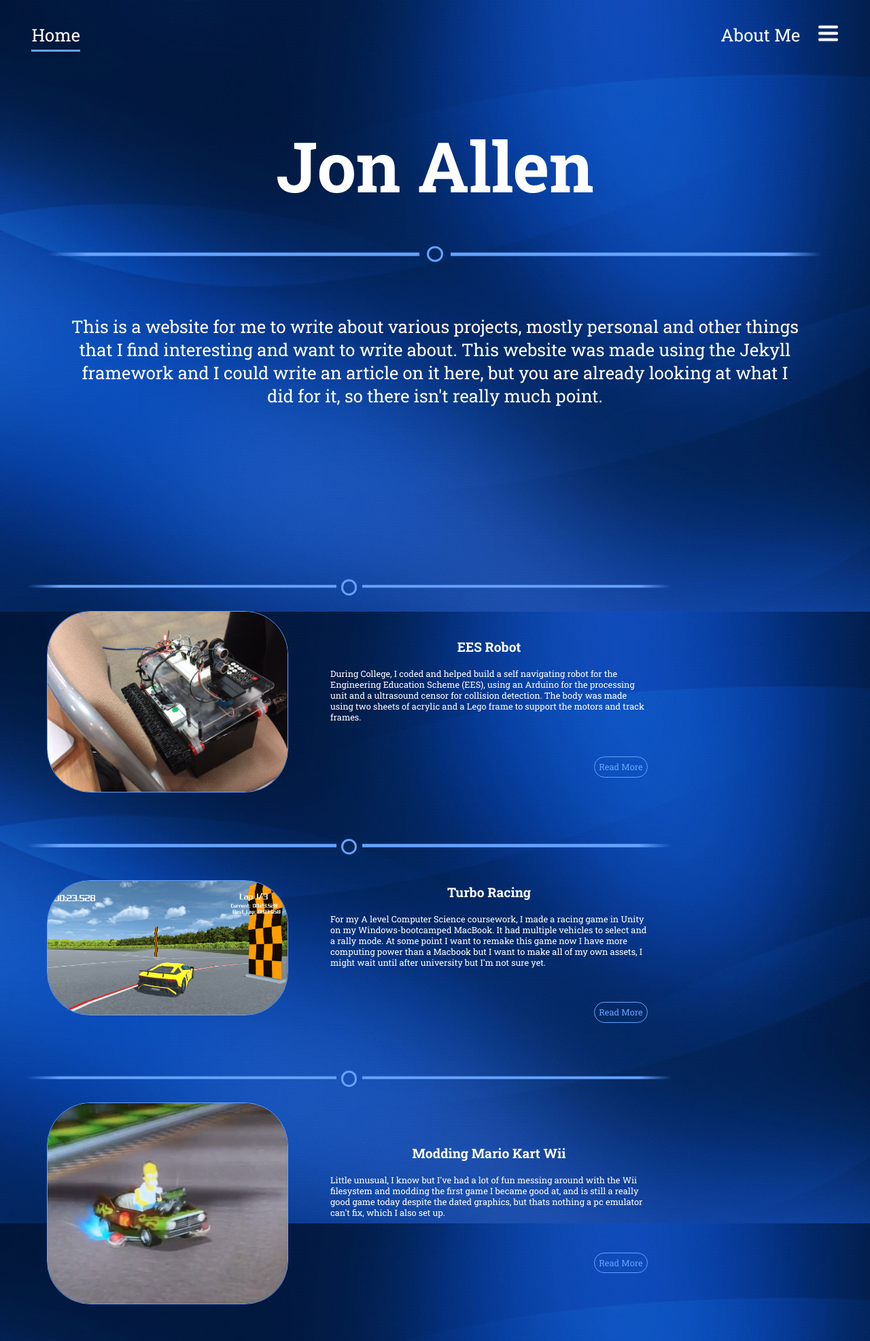
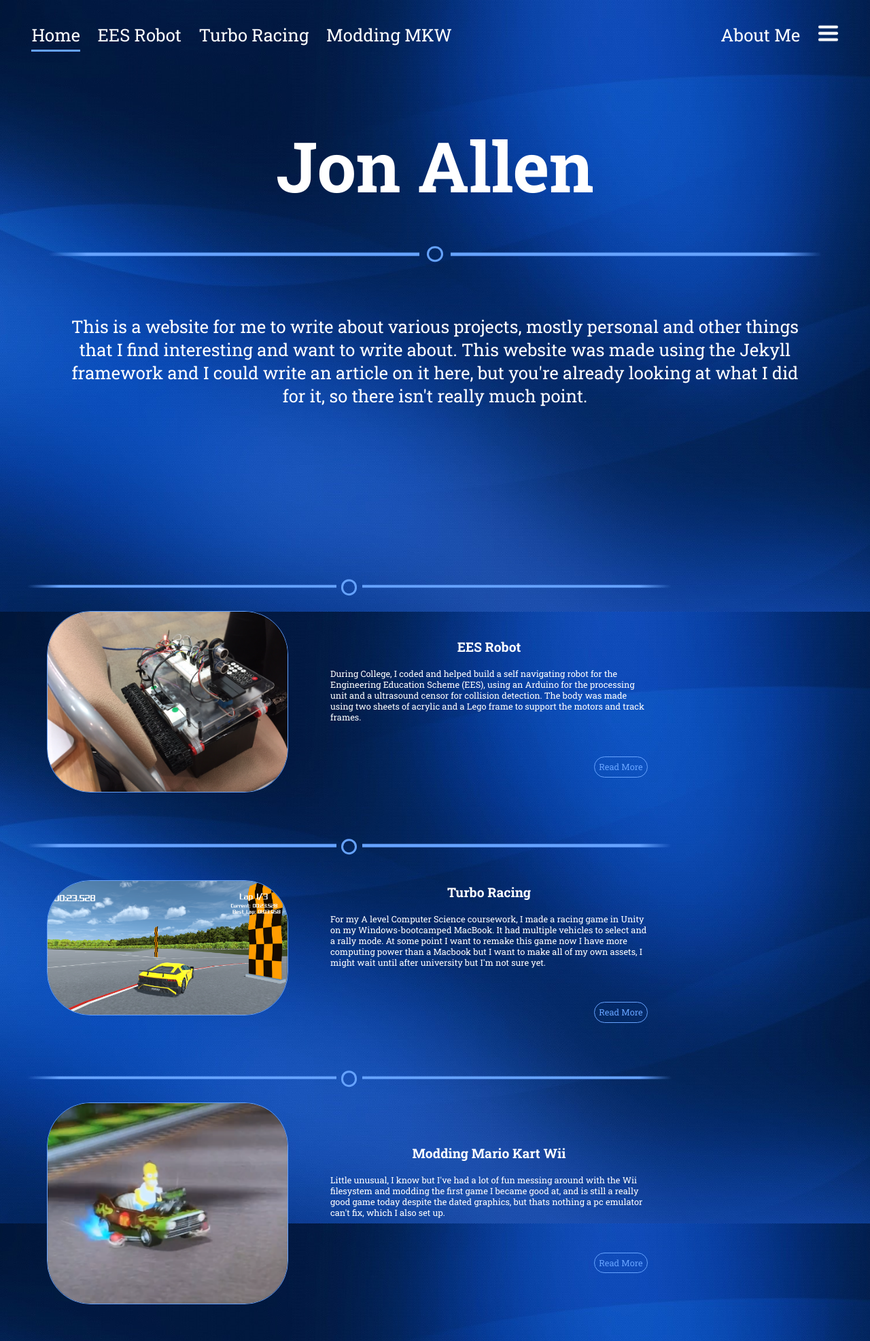
Before and after one commit to Hamsterdam117/Hamsterdam117.github.io, a Jekyll site: the page built from index.html, in a window 1280 px wide. Shown: the whole page at 68% size. Built offline with Jekyll 4.4.1, drawn with Linux system fonts in a browser that asks for light colours.

Commit message:
Cleaned up css file, added templates for the current pages

```diff
--- /dev/null
+++ b/EES-robot.html
@@ -0,0 +1,5 @@
+---
+layout: default
+title: EES-Robot
+header: EES Robot
+---
--- a/_includes/footer.html
+++ /dev/null
@@ -1,3 +0,0 @@
-<div class="footer">
-	<p>&#169; 2020 Jonathan Allen<p>
-</div>
--- a/_includes/header.html
+++ b/_includes/header.html
@@ -1,9 +1,12 @@
-<div class="navbar">
+<div id="navbar">
 	<a id="nav-home" href="/index.html">Home</a>
+	<a id="nav-ees-robot" href="/EES-robot.html">EES Robot</a>
+	<a id="nav-turbo-racing" href="/turbo-racing.html">Turbo Racing</a>
+	<a id="nav-modding-mkw" href="/modding-mkw.html">Modding MKW</a>
 
-	<div style="float:right" class="dropdown">
-		<img src="/img/navbar-icon/icon-white.png" onclick="onClick(this.src)" onmouseover="mouseOn(this.src)" onmouseout="mouseOff(this.src)" class="icon dropbtn" id="nav-icon" />
-		<div id="myDropdown" class="dropdown-content">
+	<div style="float:right" id="dropdown">
+		<img src="/img/navbar-icon/icon-white.png" onclick="onClick(this.src)" onmouseover="mouseOn(this.src)" onmouseout="mouseOff(this.src)" id="nav-icon" />
+		<div id="dropdownContent" class="dropdown-content">
 			<a id="nav-contact" href="mailto:jon@the-allens.net">Email</a>
 		    <a href="https://www.linkedin.com/in/jon-allen-b071ba195">LinkedIn</a>
 		    <a href="https://github.com/Hamsterdam117">GitHub</a>
@@ -27,6 +30,12 @@ function activePage() {
 		document.getElementById("nav-about").classList.add("active");
 	} else if (title == "Contact") {
 		document.getElementById("nav-contact").style.color = "#66a3ff";
+	} else if (title == "EES-Robot") {
+		document.getElementById("nav-ees-robot").classList.add("active");
+	} else if (title == "Turbo Racing") {
+		document.getElementById("nav-turbo-racing").classList.add("active");
+	} else if (title == "Modding MKW") {
+		document.getElementById("nav-modding-mkw").classList.add("active");
 	}
 }
 
@@ -76,7 +85,7 @@ function mouseOff(src) {
 
 // Close the dropdown menu if the user clicks outside of it
 window.onclick = function(event) {
-  if (!event.target.matches('.dropbtn')) {
+  if (!event.target.matches('#nav-icon')) {
 
   	var path = new URL(document.getElementById("nav-icon").src);
 
--- a/_includes/home-post.html
+++ b/_includes/home-post.html
@@ -1,17 +1,17 @@
 <div class="new-post">
 
-	<div class ="post-underline-container">
-        <div class="post-underline"></div>
-    	<div class="post-circle"></div>
+	<div id="post-underline">
+        <div class="line"></div>
+    	<div class="circle"></div>
     </div>
 
-    <table class="content">
+    <table id="post-table">
 		<tr>
-	    	<td class="post-image-container"><img src="{{ include.src }}" alt="EES Robot" class="post-image" /></td>
+	    	<td class="image-container"><img src="{{ include.src }}" alt="EES Robot"  /></td>
 	    	<td>
-	    		<h3 class="post-title">{{ include.heading }}</h3>
-	    		<p class="post-text">{{ include.text }}</p>
-	    		<p class="post-link"><a href="{{ include.link }}">Read More</a></p>
+	    		<h3>{{ include.heading }}</h3>
+	    		<p>{{ include.text }}</p>
+	    		<p class="link"><a href="{{ include.link }}">Read More</a></p>
 	    	</td>
 	  	</tr>
 	</table>
--- a/_layouts/default.html
+++ b/_layouts/default.html
@@ -15,11 +15,17 @@
         <h1>{{ page.header }}</h1>
       {% endif %}
 
-      <div class ="h1-underline-container">
-        <div class="h1-underline"></div>
-        <div class="h1-circle"></div>
+      <div id="h1-underline">
+        <div class="line"></div>
+        <div class="circle"></div>
       </div>
       {{ content }}
   </body>
-  <!--<footer>{% include footer.html %}</footer>-->
+<!--
+  <footer>
+    <div id="footer">
+      <p>&#169; 2020 Jonathan Allen</p>
+    </div>
+  </footer>
+-->
 </html>
--- a/index.html
+++ b/index.html
@@ -4,24 +4,24 @@ title: Home
 header: Jon Allen
 ---
 
-<p class="intro" style="margin-bottom: 10em;">This is a website for me to write about various projects, mostly personal and other things that I find interesting and want to write about. This website was made using the Jekyll framework and I could write an article on it here, but you are already looking at what I did for it, so there isn't really much point.</p>
+<p class="intro" style="margin-bottom: 10em;">This is a website for me to write about various projects, mostly personal and other things that I find interesting and want to write about. This website was made using the Jekyll framework and I could write an article on it here, but you're already looking at what I did for it, so there isn't really much point.</p>
 
 {% assign post-title = "EES Robot" %}
 {% assign post-text = "During College, I coded and helped build a self navigating robot for the Engineering Education Scheme (EES), using an Arduino for the processing unit and a ultrasound censor for collision detection. The body was made using two sheets of acrylic and a Lego frame to support the motors and track frames." %}
 {% assign post-src = "img/home-images/EES-Robot.JPG" %}
-{% assign post-link = "/coming-soon.html" %}
+{% assign post-link = "/EES-robot.html" %}
 {% include /home-post.html heading=post-title text=post-text src=post-src link=post-link %}
 
 
 {% assign post-title = "Turbo Racing" %}
 {% assign post-text = "For my A level Computer Science coursework, I made a racing game in Unity on my Windows-bootcamped MacBook. It had multiple vehicles to select and a rally mode. At some point I want to remake this game now I have more computing power than a Macbook but I want to make all of my own assets, I might wait until after university but I'm not sure yet." %}
 {% assign post-src = "img/home-images/Turbo-Racing.PNG" %}
-{% assign post-link = "/coming-soon.html" %}
+{% assign post-link = "/turbo-racing.html" %}
 {% include /home-post.html heading=post-title text=post-text src=post-src link=post-link %}
 
 
 {% assign post-title = "Modding Mario Kart Wii" %}
 {% assign post-text = "Little unusual, I know but I've had a lot of fun messing around with the Wii filesystem and modding the first game I became good at, and is still a really good game today despite the dated graphics, but thats nothing a pc emulator can't fix, which I also set up." %}
 {% assign post-src = "img/home-images/Modded-MKWii.png" %}
-{% assign post-link = "/coming-soon.html" %}
+{% assign post-link = "/modding-mkw.html" %}
 {% include /home-post.html heading=post-title text=post-text src=post-src link=post-link %}
--- a/style.css
+++ b/style.css
@@ -1,6 +1,6 @@
-/*********************/
-/* LAYOUT AND NAVBAR */
-/*********************/
+/********************/
+/* UNIVERSAL STYLES */
+/********************/
 
 @font-face {
   font-family: "Roboto Slab";
@@ -23,7 +23,92 @@ body {
   padding-bottom: 3em;
 }
 
-.navbar {
+h1 {
+  text-align: center;
+  font-size: 6vw;
+  margin-bottom: 0.5em !important;
+}
+
+h2 {
+  font-size: 3.2vw !important;
+  text-align: center;
+}
+
+table
+{
+    table-layout: fixed;
+}
+
+#centered-table {
+  padding-top: 2em;
+  width: 85%;
+  margin-left: auto;
+  margin-right: auto;
+  text-align: center;
+}
+
+#footer {
+  border-top: 3px solid #66a3ff;
+  width: 100%;
+  text-align: center;
+  position: fixed;
+  bottom: 0;
+  height: 3em;
+  background-image: url("/img/background-footer.jpg");
+  background-size: 100% 100%;
+}
+
+#h1-underline {
+  display: block;
+  margin-left: auto;
+  margin-right: auto;
+  width: 90%;
+  height: 1.5em;
+  /*border: 2px solid green;*/
+}
+
+#h1-underline .line {
+  margin: 0;
+  position: relative;
+  top: 50%;
+  -ms-transform: translateY(-50%);
+  transform: translateY(-50%);
+  height: 0.3em;
+  background: linear-gradient(to right, rgba(102, 163, 255,0) 0%, rgba(102, 163, 255,1) 5%, rgba(102, 163, 255,1) 48%, rgba(102, 163, 255,0) 48%, rgba(102, 163, 255,0) 52%, rgba(102, 163, 255,1) 52%, rgba(102, 163, 255,1) 95%, rgba(102, 163, 255,0) 100%);
+}
+
+#h1-underline .circle {
+  position: relative;
+  top: 30%;
+  -ms-transform: translateY(-50%);
+  transform: translateY(-50%);
+  left: calc(50% - 0.75em);
+  height: 1.1em;
+  width: 1.1em;
+  border: 0.2em solid #66a3ff;
+  border-radius: 50%;
+  display: inline-block;
+}
+
+
+
+
+
+
+
+
+
+/**********/
+/* NAVBAR */
+/**********/
+
+.active {
+  border-bottom: solid;
+  border-bottom-color: #66a3ff;
+  color: #66a3ff;
+}
+
+#navbar {
   list-style-type: none;
   margin: 0;
   padding: 0em 1em;
@@ -31,7 +116,7 @@ body {
   font-size: 2vw;
 }
 
-.navbar a, .dropdown {
+#navbar a, #dropdown {
   float: left;
   display: block;
   color: white;
@@ -41,25 +126,16 @@ body {
   text-decoration: none;
 }
 
-.navbar a:hover:not(.active), .dropbtn:hover, .icon {
+#navbar a:hover:not(.active), #dropdown img:hover, #dropdown img {
   color: #66a3ff;
   outline: none;
 }
 
-.active {
-  border-bottom: solid;
-  border-bottom-color: #66a3ff;
-  color: #66a3ff;
-}
-
-.icon {
+/* Dropdown Button */
+#dropdown img {
   height: 1.2em;
   width: 1.2em;
   z-index: auto;
-}
-
-/* Dropdown Button */
-.dropbtn {
   background-color: inherit;
   color: inherit;
   padding: inherit;
@@ -77,7 +153,6 @@ body {
   min-width: 5em;
   max-width: 6em;
   border-radius: 1em;
-  /*background-color: #0a2557;*/
   box-shadow: 1em 1em 0.8em 1em rgba(0,0,0,0.2);
   z-index: 1;
 }
@@ -93,70 +168,9 @@ body {
 }
 
 /* Show the dropdown menu (use JS to add this class to the .dropdown-content container when the user clicks on the dropdown button) */
-.show {display: block;}
-
-h1 {
-  text-align: center;
-  font-size: 6vw;
-  margin-bottom: 0.5em !important;
+.show {
+  display: block;
 }
-
-h2 {
-  font-size: 2.2em !important;
-  text-align: center;
-}
-
-.h1-underline-container {
-  display: block;
-  margin-left: auto;
-  margin-right: auto;
-  width: 90%;
-  height: 1.5em;
-  /*border: 2px solid green;*/
-}
-
-.h1-underline {
-  margin: 0;
-  position: relative;
-  top: 50%;
-  -ms-transform: translateY(-50%);
-  transform: translateY(-50%);
-  height: 0.3em;
-  background: linear-gradient(to right, rgba(102, 163, 255,0) 0%, rgba(102, 163, 255,1) 5%, rgba(102, 163, 255,1) 48%, rgba(102, 163, 255,0) 48%, rgba(102, 163, 255,0) 52%, rgba(102, 163, 255,1) 52%, rgba(102, 163, 255,1) 95%, rgba(102, 163, 255,0) 100%);
-}
-
-.h1-circle {
-  position: relative;
-  top: 30%;
-  -ms-transform: translateY(-50%);
-  transform: translateY(-50%);
-  left: calc(50% - 0.75em);
-  height: 1.1em;
-  width: 1.1em;
-  border: 0.2em solid #66a3ff;
-  border-radius: 50%;
-  display: inline-block;
-}
-
-table
-{
-    table-layout: fixed;
-    width: 100%;
-}
-
-.table-text {
-  padding: auto;
-}
-
-.link {
-  color: white;
-  text-decoration-color: #66a3ff;
-}
-
-.link:hover {
-  color: #66a3ff;
-}
-
 
 
 
@@ -178,7 +192,11 @@ table
   text-align: center;
 }
 
-.post-underline-container {
+.new-post {
+  margin-top: 4em;
+}
+
+#post-underline {
   display: block;
   margin-left: 2.5%;
   margin-right: auto;
@@ -186,7 +204,7 @@ table
   height: 1em;
 }
 
-.post-underline {
+#post-underline .line {
   margin: 0;
   position: relative;
   top: 50%;
@@ -196,7 +214,7 @@ table
   background: linear-gradient(to right, rgba(102, 163, 255,0) 0%, rgba(102, 163, 255,1) 5%, rgba(102, 163, 255,1) 48%, rgba(102, 163, 255,0) 48%, rgba(102, 163, 255,0) 52%, rgba(102, 163, 255,1) 52%, rgba(102, 163, 255,1) 95%, rgba(102, 163, 255,0) 100%);
 }
 
-.post-circle {
+#post-underline .circle {
   position: relative;
   top: 30%;
   -ms-transform: translateY(-50%);
@@ -209,44 +227,35 @@ table
   display: inline-block;
 }
 
-.content {
+#post-table {
   font-size: 1vw;
   padding-top: 2em;
   width: 75%;
 }
 
-.content-table td {
-  margin-left: none;
-  margin-right: none;
+#post-table .image-container {
   text-align: center;
+  width: 50%;
 }
 
-.footer {
-  border-top: 3px solid #66a3ff;
-  width: 100%;
-  text-align: center;
-  position: fixed;
-  bottom: 0;
-  height: 3em;
-  background-image: url("/img/background-footer.jpg");
-  background-size: 100% 100%;
+#post-table img {
+  max-width: 75%;
+  height: auto;
+  border-radius: 5em;
+  border: 0.15em solid #66a3ff;
 }
 
-.new-post {
-  margin-top: 4em;
-}
-
-.post-title {
+#post-table h3 {
   text-align: center;
   font-size: 1.5vw;
 }
 
-.post-link {
+#post-table .link {
   text-align: right;
   margin-top: 4.5em;
 }
 
-.post-link a {
+#post-table .link a {
   color: #66a3ff;
   padding: 0.5em;
   text-decoration: none;
@@ -255,26 +264,18 @@ table
   border: 0.15em solid #66a3ff;
 }
 
-.post-link a:hover {
+#post-table .link a:hover {
   color: white;
   background-color: #66a3ff;
 }
 
-.post-image {
-  max-width: 75%;
-  height: auto;
-  border-radius: 5em;
-  border: 0.15em solid #66a3ff;
-}
 
-.post-image-container {
-  text-align: center;
-  width: 50%;
-}
 
-.post-text {
-  padding: auto;
-}
+
+
+
+
+
 
 
 
@@ -291,17 +292,12 @@ table
 /* ABOUT PAGE */
 /**************/
 
-.about-table {
-  font-size: 1vw;
-  padding-top: 2em;
-  width: 85%;
-  margin-left: auto;
-  margin-right: auto;
-  text-align: center;
+.about-text {
+  font-size: 1.75vw;
 }
 
 .about-image {
-  max-width: 50%;
+  max-width: 65%;
   height: auto;
   border-radius: 5em;
   border: 0.15em solid #66a3ff;
@@ -311,3 +307,26 @@ table
   width: 6vw;
   height: auto;
 }
+
+
+
+
+
+
+
+
+
+
+
+/*****************/
+/* PROJECT PAGES */
+/*****************/
+
+.project-intro {
+  font-size: 1.75vw;
+  width: 85%;
+  margin-left: auto;
+  margin-right: auto;
+  text-align: center;
+  margin-bottom: 4em;
+}
```
Also changed, not shown: other parts of _includes/header.html (+1 -1 lines), about.html (+10 -13 lines), modding-mkw.html (added, +7 -0 lines), turbo-racing.html (added, +7 -0 lines).
